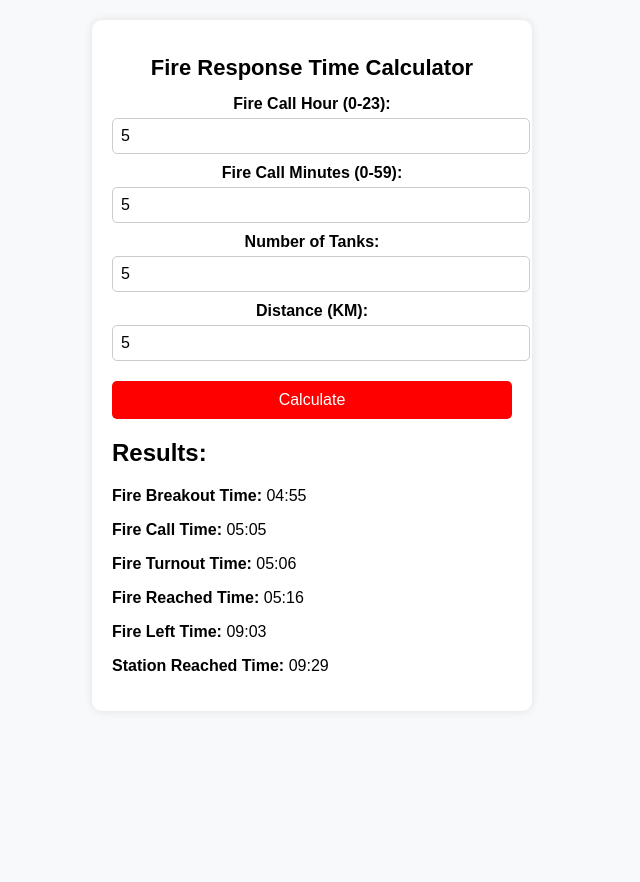
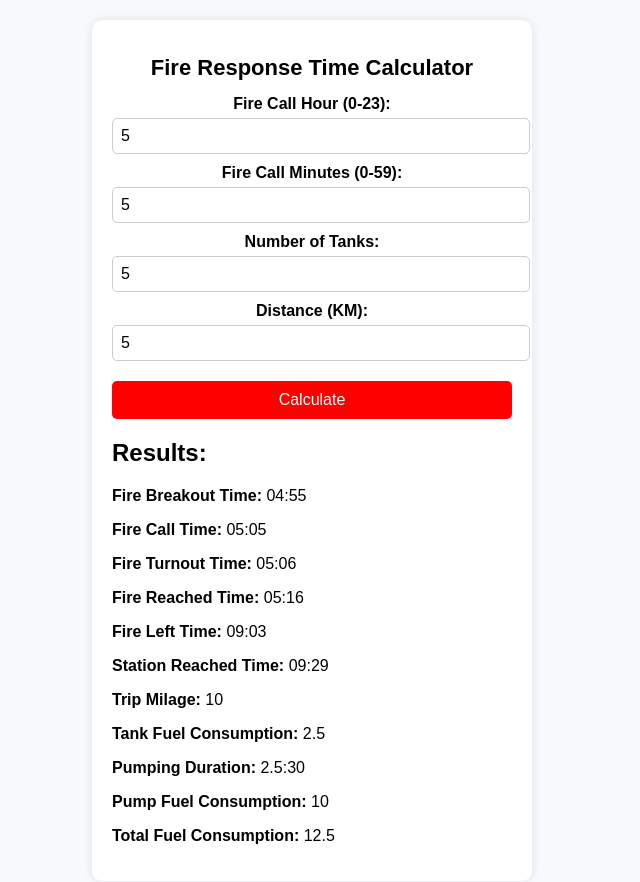
Before and after one commit to SWAYAMPAKULA-KEDHARNATH/fire-time-calculator, a React (Create React App) app: page / in a window 1280 px wide. Both pictures are taken after typing "5", "5", "5", "5" into the empty fields and a click on the button "Calculate". Shown: the top 882 px of the page, without its empty margins (328-968 px from the left). Before the commit the page ends 800 px from the top, so only its background shows below. Built offline with nearby package versions, Linux system fonts and the light colour scheme.

Commit message:
Update App.js

```diff
--- a/src/App.js
+++ b/src/App.js
@@ -46,6 +46,14 @@ const FireTimeCalculator = () => {
     let stationHour = (leftHour + Math.floor(stationTotalMinutes / 60)) % 24;
     let stationMinute = stationTotalMinutes % 60;
 
+    //fuel consumption
+    let TripMilage=2*d;
+    let TankfuelConsumption=(2*d)/4;
+    let pumpingHours=(t*30)/60;
+    let pumpingMins=(t*30)%60;
+    let PumpfuelConsumption=t*2;
+    let TotalFuelConsumption=TankfuelConsumption+PumpfuelConsumption;
+
     setResults({
       breakout: `${breakoutHour.toString().padStart(2, "0")}:${breakoutMinute.toString().padStart(2, "0")}`,
       call: `${callHour.toString().padStart(2, "0")}:${callMinute.toString().padStart(2, "0")}`,
@@ -53,6 +61,12 @@ const FireTimeCalculator = () => {
       reached: `${reachedHour.toString().padStart(2, "0")}:${reachedMinute.toString().padStart(2, "0")}`,
       left: `${leftHour.toString().padStart(2, "0")}:${leftMinute.toString().padStart(2, "0")}`,
       station: `${stationHour.toString().padStart(2, "0")}:${stationMinute.toString().padStart(2, "0")}`,
+      TripMilage: `${TripMilage.toString().padStart(2, "0")}`,
+      TankFuel : `${TankfuelConsumption.toString().padStart(2, "0")}`,
+      PumpingDuration: `${pumpingHours.toString().padStart(2, "0")}:${pumpingMins.toString().padStart(2, "0")}`,
+      PumpFuel : `${PumpfuelConsumption.toString().padStart(2, "0")}`,
+      TotalFuel : `${TotalFuelConsumption.toString().padStart(2, "0")}`,
+
     });
   };
 
@@ -86,6 +100,11 @@ const FireTimeCalculator = () => {
           <p><strong>Fire Reached Time:</strong> {results.reached}</p>
           <p><strong>Fire Left Time:</strong> {results.left}</p>
           <p><strong>Station Reached Time:</strong> {results.station}</p>
+          <p><strong>Trip Milage:</strong> {results.TripMilage}</p>
+          <p><strong>Tank Fuel Consumption:</strong> {results.TankFuel}</p>
+          <p><strong>Pumping Duration:</strong> {results.PumpingDuration}</p>
+          <p><strong>Pump Fuel Consumption:</strong> {results.PumpFuel}</p>
+          <p><strong>Total Fuel Consumption:</strong> {results.TotalFuel}</p>
         </div>
       )}
     </div>
```
